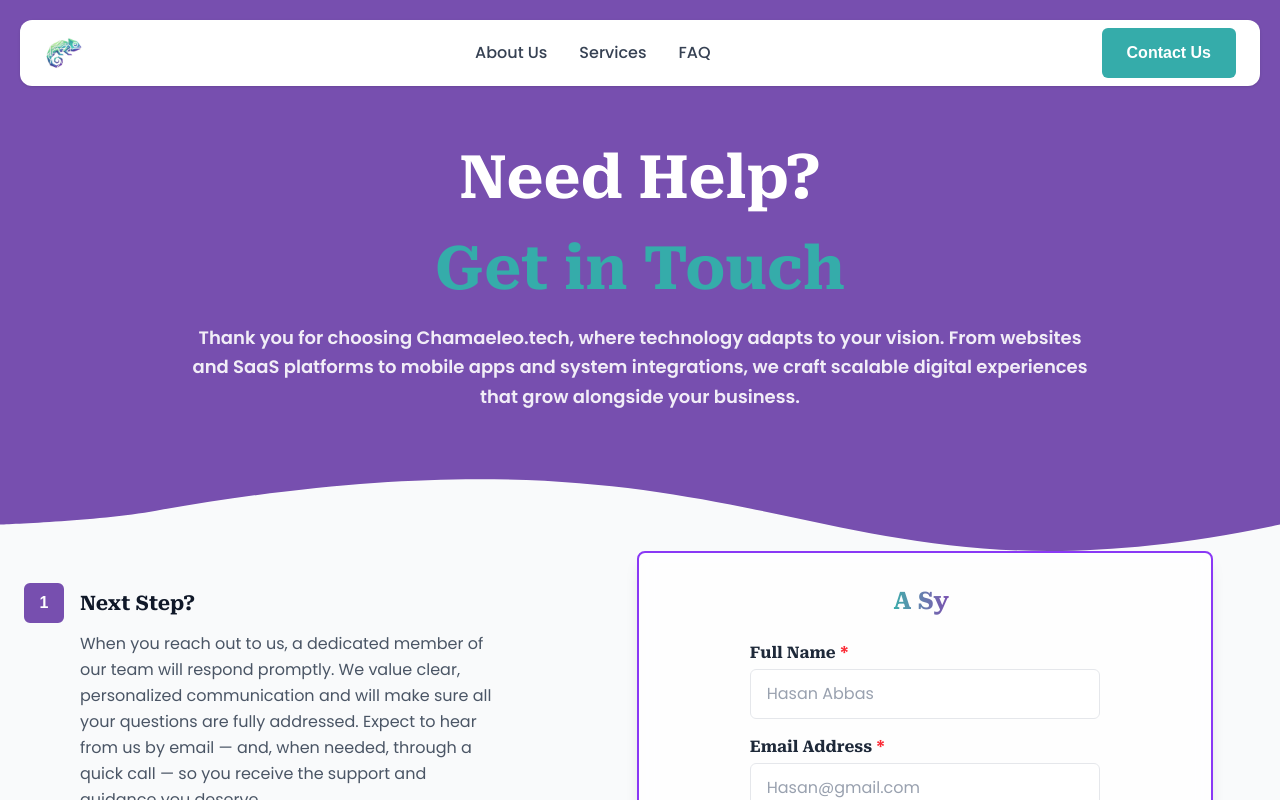
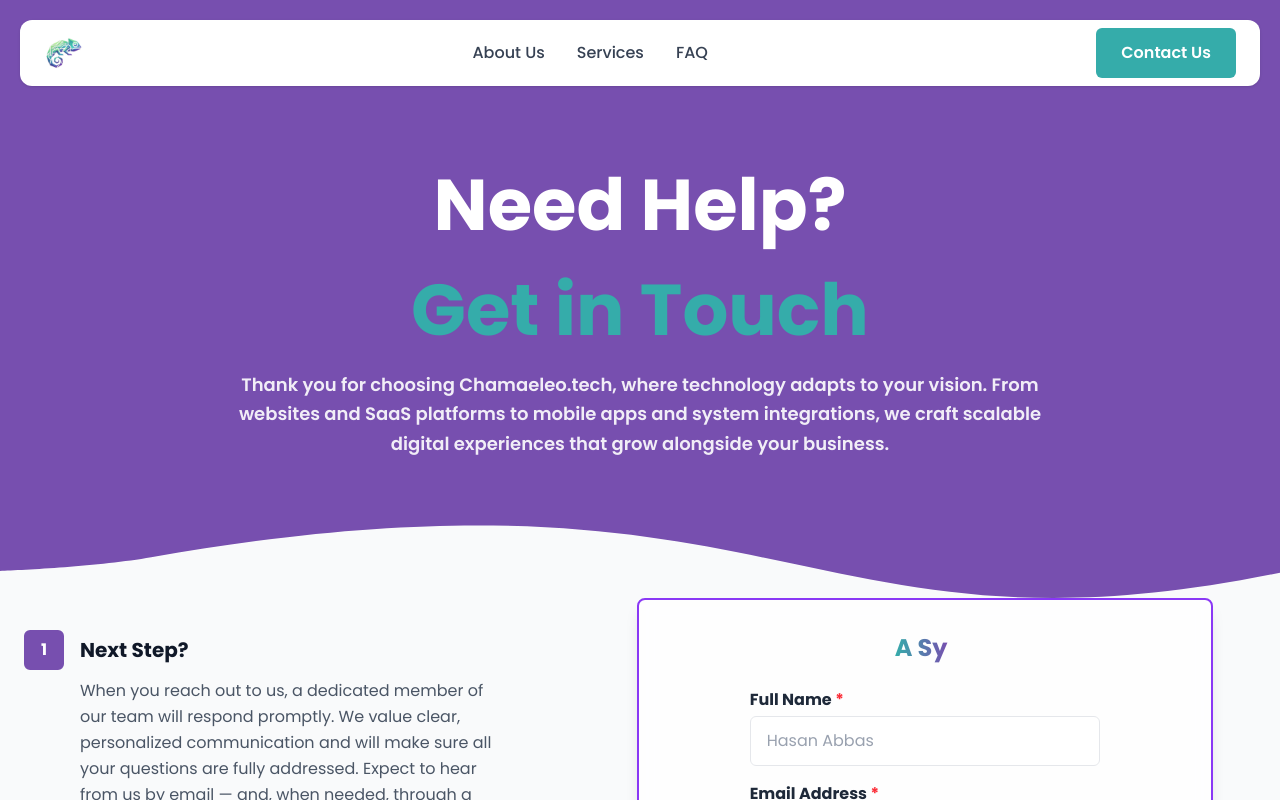
Before and after one commit to Chamaeleo-Tech/Chamaeleo-tech, a Next.js app: page /contact-us in a window 1280 px wide. Shown: the top 800 px of the page. Built offline with nearby package versions, Linux system fonts and the light colour scheme.

Commit message:
fix about us and contact us pages

```diff
--- a/app/contact-us/page.tsx
+++ b/app/contact-us/page.tsx
@@ -14,17 +14,15 @@ export default function ContactPage() {
                     {/* Placeholder for potential background svgs */}
                 </div>
 
-                <div className="flex flex-col lg:flex-row gap-12 lg:gap-24 relative z-10">
+                <div className="flex flex-col lg:flex-row gap-12 lg:gap-24 relative z-10 mt-10 lg:mt-0">
                     {/* Left Side: Steps (Interactive) */}
-                    <div className="w-full lg:w-5/12 pt-8">
+                    <div className="w-full lg:w-5/12 pt-0 lg:pt-8">
                         <ContactSteps />
                     </div>
 
                     {/* Right Side: Form */}
                     <div className="w-full lg:w-7/12">
                         <div className="relative">
-                            {/* Purple border effect wrapper if needed, or handled in component */}
-                            {/* The form component has its own styles, but let's ensure it fits well */}
                             <ContactForm />
                         </div>
                     </div>
--- a/app/globals.css
+++ b/app/globals.css
@@ -1,35 +1,80 @@
 @import "tailwindcss";
 
 :root {
+  /* Brand Colors */
+  --color-primary: #35ACAA;
+  --color-secondary: #774FAF;
+  --color-secondary-light: #8A38F5;
+
+  /* Theme Colors */
   --background: #ffffff;
   --foreground: #171717;
+
+  /* Fonts - derived from Next.js font loaders */
+  --font-sans: var(--font-geist-sans), system-ui, sans-serif;
+  --font-mono: var(--font-geist-mono), monospace;
+  --font-roboto: var(--font-roboto-serif), serif;
+  --font-poppins: var(--font-poppins), sans-serif;
 }
 
 @theme inline {
   --color-background: var(--background);
   --color-foreground: var(--foreground);
-  --font-sans: var(--font-geist-sans);
-  --font-mono: var(--font-geist-mono);
-  --font-roboto: var(--font-roboto-serif);
+  --font-sans: var(--font-sans);
+  --font-mono: var(--font-mono);
+  --font-roboto: var(--font-roboto);
   --font-poppins: var(--font-poppins);
-  --color-primary: #35ACAA;
-  --color-secondary: #774FAF;
-  --color-secondary-light: #8A38F5;
+  --color-primary: var(--color-primary);
+  --color-secondary: var(--color-secondary);
+  --color-secondary-light: var(--color-secondary-light);
 }
 
-@media (prefers-color-scheme: dark) {
-  :root {
-    --background: #0a0a0a;
-    --foreground: #ededed;
-  }
+
+
+html {
+  scroll-behavior: smooth;
+  height: 100%;
 }
 
 body {
   background: var(--background);
   color: var(--foreground);
-  font-family: Arial, Helvetica, sans-serif;
+  font-family: var(--font-poppins);
+  -webkit-font-smoothing: antialiased;
+  -moz-osx-font-smoothing: grayscale;
+  min-height: 100%;
+  display: flex;
+  flex-direction: column;
 }
 
+/* Custom Selection Color */
+::selection {
+  background-color: var(--color-primary);
+  color: white;
+}
+
+/* Custom Scrollbar */
+::-webkit-scrollbar {
+  width: 10px;
+}
+
+::-webkit-scrollbar-track {
+  background: transparent;
+}
+
+::-webkit-scrollbar-thumb {
+  background-color: #cbd5e1;
+  /* slate-300 */
+  border-radius: 20px;
+  border: 3px solid transparent;
+  background-clip: content-box;
+}
+
+::-webkit-scrollbar-thumb:hover {
+  background-color: var(--color-primary);
+}
+
+/* Utility Animations */
 @keyframes blink {
 
   0%,
--- a/components/About/AboutHero.tsx
+++ b/components/About/AboutHero.tsx
@@ -3,11 +3,11 @@ import Image from "next/image";
 export default function AboutHero() {
     return (
         <section
-            className="w-full px-6 md:px-20 pt-40 pb-40 text-white relative bg-no-repeat bg-bottom bg-cover flex flex-col items-center text-center"
+            className="w-full px-6 md:px-20 pt-32 pb-24 md:pt-40 md:pb-40 text-white relative bg-no-repeat bg-bottom bg-cover flex flex-col items-center text-center"
             style={{ backgroundImage: "url('/images/hero-bg.svg')" }}
         >
             <div className="max-w-7xl mx-auto z-10">
-                <h1 className="text-7xl md:text-6xl font-bold leading-tight font-roboto mb-6">
+                <h1 className="text-5xl md:text-6xl lg:text-7xl font-bold leading-tight font-roboto mb-6">
                     About
                     <span className="text-primary relative inline-flex items-center ml-3">
                         Chamaeleo
--- a/components/About/Team.tsx
+++ b/components/About/Team.tsx
@@ -29,7 +29,7 @@ export default function Team() {
                     {members.map((m) => (
                         <div key={m.id} className="flex flex-col items-center group">
                             {/* Card Container */}
-                            <div className="relative w-64 h-80 perspective-[1000px] group-hover:cursor-pointer">
+                            <div className="relative w-full max-w-[16rem] h-80 perspective-[1000px] group-hover:cursor-pointer">
                                 {/* Twist/Rotate Effect Wrapper */}
                                 <div className="w-full h-full relative transition-transform duration-700 ease-in-out transform group-hover:[transform:rotateY(180deg)] bg-gray-300 rounded-lg overflow-hidden shadow-xl">
                                     {/* Placeholder for Team Image - using a gray block or generic if no image available */}
--- a/components/Contact/ContactForm.tsx
+++ b/components/Contact/ContactForm.tsx
@@ -2,6 +2,8 @@
 
 import { useState, useEffect } from "react";
 import Button from "../Button";
+
+const phrases = ["Want a Website?", "A System for your Company?", "Just send us a message!"];
 
 export default function ContactForm() {
     const [formData, setFormData] = useState({
@@ -21,8 +23,6 @@ export default function ContactForm() {
     const [isDeleting, setIsDeleting] = useState(false);
     const [loopNum, setLoopNum] = useState(0);
     const [typingSpeed, setTypingSpeed] = useState(150);
-
-    const phrases = ["Want a Website?", "A System for your Company?", "Just send us a message!"];
 
     useEffect(() => {
         const handleTyping = () => {
@@ -98,7 +98,16 @@ export default function ContactForm() {
         <div className="bg-white/80 backdrop-blur-sm border-2 border-secondary-light rounded-lg p-8 shadow-lg w-full max-w-lg md:max-w-xl mx-auto flex flex-col items-center">
             {/* Typing Animation Header */}
             <div className="mb-6 h-8 text-center">
-                <span className="text-xl md:text-2xl font-bold bg-clip-text text-transparent bg-gradient-to-r from-primary to-secondary font-roboto">
+                <span
+                    className="text-xl md:text-2xl font-bold font-roboto"
+                    style={{
+                        background: "linear-gradient(to right, #35ACAA, #774FAF)",
+                        WebkitBackgroundClip: "text",
+                        WebkitTextFillColor: "transparent",
+                        backgroundClip: "text",
+                        color: "transparent"
+                    }}
+                >
                     {text}
                 </span>
                 <span className="animate-blink text-secondary font-bold text-xl md:text-2xl">|</span>
--- a/components/Contact/ContactHero.tsx
+++ b/components/Contact/ContactHero.tsx
@@ -1,18 +1,18 @@
 export default function ContactHero() {
     return (
         <section
-            className="w-full py-35 text-white relative bg-no-repeat bg-bottom bg-cover flex flex-col items-center text-center"
+            className="w-full px-6 pt-32 pb-20 md:pt-40 md:pb-35 text-white relative bg-no-repeat bg-bottom bg-cover flex flex-col items-center text-center"
             style={{ backgroundImage: "url('/images/hero-bg.svg')" }}
         >
             <div className="max-w-7xl mx-auto z-10">
-                <h1 className="text-7xl md:text-6xl font-bold leading-tight font-roboto mb-6">
+                <h1 className="text-5xl md:text-6xl lg:text-7xl font-bold leading-tight font-roboto mb-4 md:mb-6">
                     Need Help?
                 </h1>
-                <h2 className="text-7xl md:text-6xl font-bold font-roboto text-primary mb-6">
+                <h2 className="text-5xl md:text-6xl lg:text-7xl font-bold font-roboto text-primary mb-6">
                     Get in Touch
                 </h2>
 
-                <p className="text-lg font-poppins font-semibold max-w-4xl mx-auto leading-relaxed opacity-90">
+                <p className="text-base md:text-lg font-poppins font-semibold max-w-4xl mx-auto leading-relaxed opacity-90 px-4">
                     Thank you for choosing Chamaeleo.tech, where technology adapts to your vision.
                     From websites and SaaS platforms to mobile apps and system integrations,
                     we craft scalable digital experiences that grow alongside your business.
--- a/components/Navbar.tsx
+++ b/components/Navbar.tsx
@@ -1,4 +1,5 @@
 "use client";
+
 import Image from "next/image";
 import { Menu, X } from "lucide-react";
 import { useState } from "react";
@@ -46,11 +47,14 @@ export default function Navbar() {
                 ))}
             </ul>
 
-            <Link href="/contact-us">
-                <Button variant="teal" className="hidden md:block">
-                    Contact Us
-                </Button>
-            </Link>
+            {/* Desktop Actions */}
+            <div className="hidden md:flex items-center gap-4">
+                <Link href="/contact-us">
+                    <Button variant="teal">
+                        Contact Us
+                    </Button>
+                </Link>
+            </div>
 
             {/* Mobile icon */}
             <button className="md:hidden text-gray-700" onClick={() => setOpen(!open)}>
@@ -62,11 +66,11 @@ export default function Navbar() {
                 <div className="absolute top-full left-0 w-full bg-white shadow-md p-6 flex flex-col gap-4 md:hidden">
                     {links.map((l) => (
                         <div key={l.title} className="text-gray-700 text-lg font-poppins hover:font-bold hover:underline hover:decoration-secondary hover:decoration-2">
-                            <Link href={l.href}>{l.title}</Link>
+                            <Link href={l.href} onClick={() => setOpen(false)}>{l.title}</Link>
                         </div>
                     ))}
 
-                    <Link href="/contact-us" className="w-full">
+                    <Link href="/contact-us" className="w-full" onClick={() => setOpen(false)}>
                         <Button variant="teal" className="w-full">
                             Contact Us
                         </Button>
--- a/package.json
+++ b/package.json
@@ -15,6 +15,7 @@
     "@mui/material": "^7.3.6",
     "lucide-react": "^0.561.0",
     "next": "^16.0.10",
+    "next-themes": "^0.4.6",
     "react": "^19.2.3",
     "react-dom": "^19.2.3"
   },
```
Also changed, not shown: components/About/MissionVision.tsx (+4 -4 lines), 1 other file (tests, documents, lock files or other folders).
